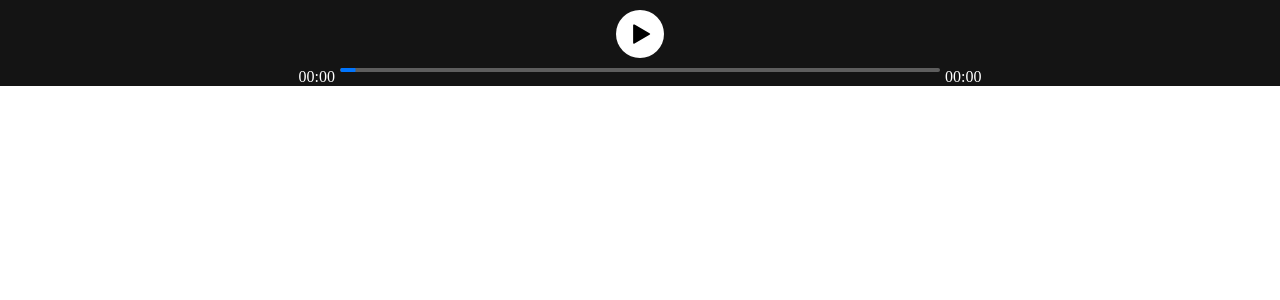
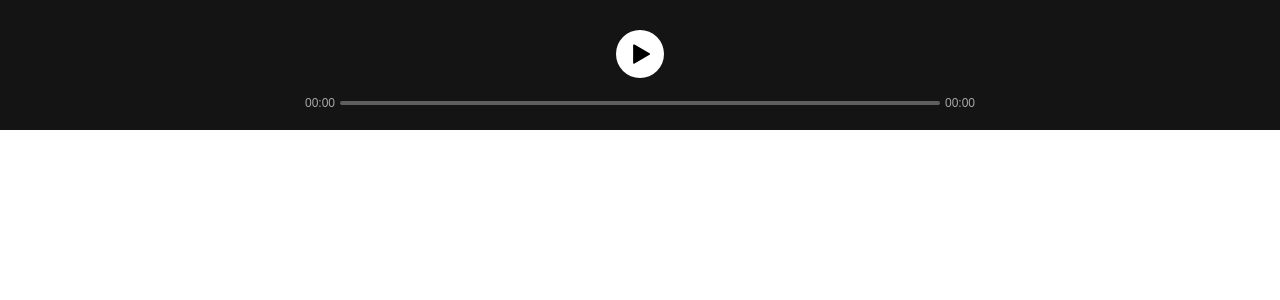
Before and after one commit to Bazyli12/music-player, a React (Vite) app: page / in a window 1280 px wide. Shown: the top 300 px of the page. Built offline with nearby package versions, Linux system fonts and the light colour scheme.

Commit message:
smiga dziala 🎡

```diff
--- a/src/App.jsx
+++ b/src/App.jsx
@@ -62,8 +62,16 @@ export default class App extends React.Component {
 
         setInterval(() => {
             if (this.state.play) {
-                if (!this.state.isUsingTimeline)
+                if (!this.state.isUsingTimeline) {
                     this.timeline.value = this.audio.currentTime;
+
+                    const min = this.timeline.min;
+                    const max = this.timeline.max;
+                    const val = this.timeline.value;
+
+                    this.timeline.style.backgroundSize =
+                        ((val - min) * 100) / (max - min) + "% 100%";
+                }
             }
         }, 1);
 
@@ -89,6 +97,45 @@ export default class App extends React.Component {
             this.setState({
                 soundTime: this.audio.currentTime,
             });
+        });
+
+        this.rangeInputs = document.querySelectorAll('input[type="range"]');
+
+        function handleInputChange(e) {
+            let target = e.target;
+            if (e.target.type !== "range") {
+                target = document.getElementById("range");
+            }
+            const min = target.min;
+            const max = target.max;
+            const val = target.value;
+
+            target.style.backgroundSize =
+                ((val - min) * 100) / (max - min) + "% 100%";
+        }
+
+        this.rangeInputs.forEach((input) => {
+            input.addEventListener("input", handleInputChange);
+        });
+
+        this.timeline.addEventListener("mouseover", () => {
+            this.timeline.style.setProperty("--color", "#fff");
+            this.timeline.style.setProperty(
+                "--timeline-color",
+                "linear-gradient(#1db954, #1db954)"
+            );
+            this.timeline.style.setProperty(
+                "--shadow",
+                "0 2px 4px 0 rgb(0 0 0 / 50%)"
+            );
+        });
+        this.timeline.addEventListener("mouseout", () => {
+            this.timeline.style.setProperty("--color", "transparent");
+            this.timeline.style.setProperty(
+                "--timeline-color",
+                "linear-gradient(#fff, #fff)"
+            );
+            this.timeline.style.setProperty("--shadow", "0");
         });
     }
 
@@ -130,7 +177,7 @@ export default class App extends React.Component {
                     </Play>
                 </Navigation>
                 <Timeline>
-                    <span>{this.convert(this.state.soundTime)}</span>
+                    <div id="time">{this.convert(this.state.soundTime)}</div>
                     <input
                         type="range"
                         id="timeline"
@@ -139,7 +186,9 @@ export default class App extends React.Component {
                         step="0.01"
                         onChange={() => this.changeTimeline()}
                     />
-                    <span>{this.convert(this.state.soundDuration)}</span>
+                    <div id="duration">
+                        {this.convert(this.state.soundDuration)}
+                    </div>
                 </Timeline>
             </Wrapper>
         );
--- a/src/App.style.jsx
+++ b/src/App.style.jsx
@@ -5,59 +5,61 @@ export const Wrapper = styled.div`
     justify-content: center;
     background-color: #141414;
     flex-direction: column;
+    padding: 20px 0;
 `;
 
 export const Navigation = styled.div`
     display: flex;
     justify-content: center;
     flex-direction: row;
+    margin-bottom: 8px;
 `;
 export const Timeline = styled.div`
+    @import url("https://fonts.googleapis.com/css2?family=Athiti:wght@200;300;400;500;600;700&display=swap");
+
     display: flex;
     justify-content: center;
+    align-items: center;
     flex-direction: row;
 
-    span {
-        color: white;
+    #time,
+    #duration {
+        font-family: "Athiti", sans-serif;
+        font-size: 12px;
+        font-weight: 500;
+        color: #a7a7a7;
         margin: 0 5px;
     }
 
     input[type="range"] {
+        --color: transparent;
+        --timeline-color: linear-gradient(#fff, #fff);
+        --shadow: 0;
+
+        :active {
+            outline: none;
+        }
+        appearance: none;
         width: 600px;
         height: 4px;
-        overflow: hidden;
+        background: #5e5e5e;
+        border-radius: 5px;
+        background-image: var(--timeline-color);
+        background-size: 0% 100%;
+        background-repeat: no-repeat;
 
-        -webkit-appearance: none;
-        background: #5e5e5e;
-        outline: none;
-        border-radius: calc(4px / 2);
-    }
-
-    input[type="range"]:focus {
-        outline: none;
-    }
-
-    input[type="range"]::-webkit-slider-thumb:hover {
-        // -webkit-appearance: none;
-
-        background: #1db954;
-    }
-
-    input[type="range"]::-webkit-slider-runnable-track {
-        width: 100%;
-        dispay: none;
-        // background: red;
-    }
-
-    input[type="range"]::-webkit-slider-thumb {
-        // -webkit-appearance: none;
-        // width: 15px;
-        // height: 15px;
-        // border-radius: 50%;
-        // background: #00fd0a;
-        // cursor: pointer;
-        // border: 4px solid #333;
-        // box-shadow: -407px 0 0 400px #00fd0a;
+        ::-webkit-slider-thumb {
+            :hover {
+                background: var(--color);
+                box-shadow: var(--shadow);
+            }
+            appearance: none;
+            height: 14px;
+            width: 14px;
+            border-radius: 50%;
+            background: var(--color);
+            box-shadow: var(--shadow);
+        }
     }
 `;
 
```
